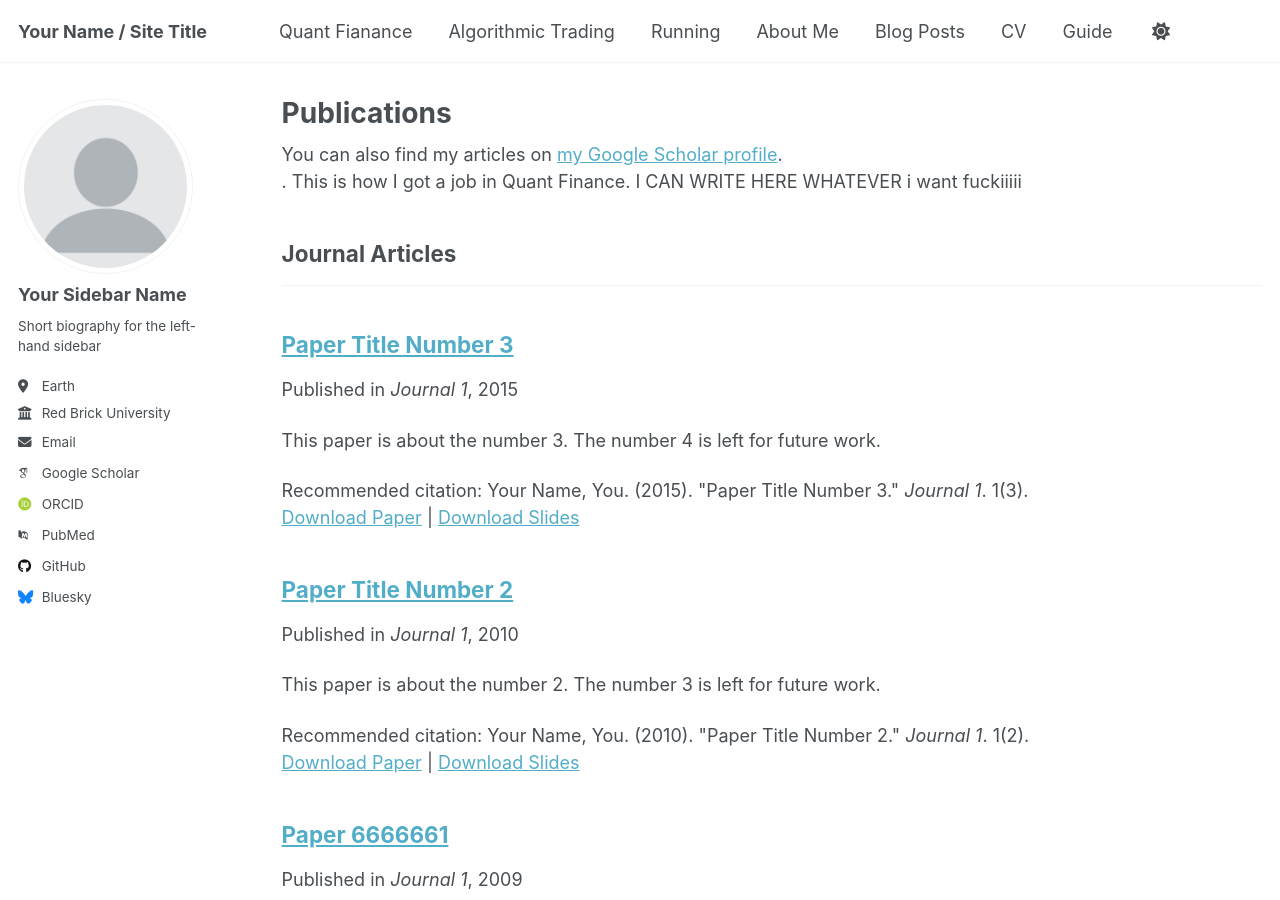
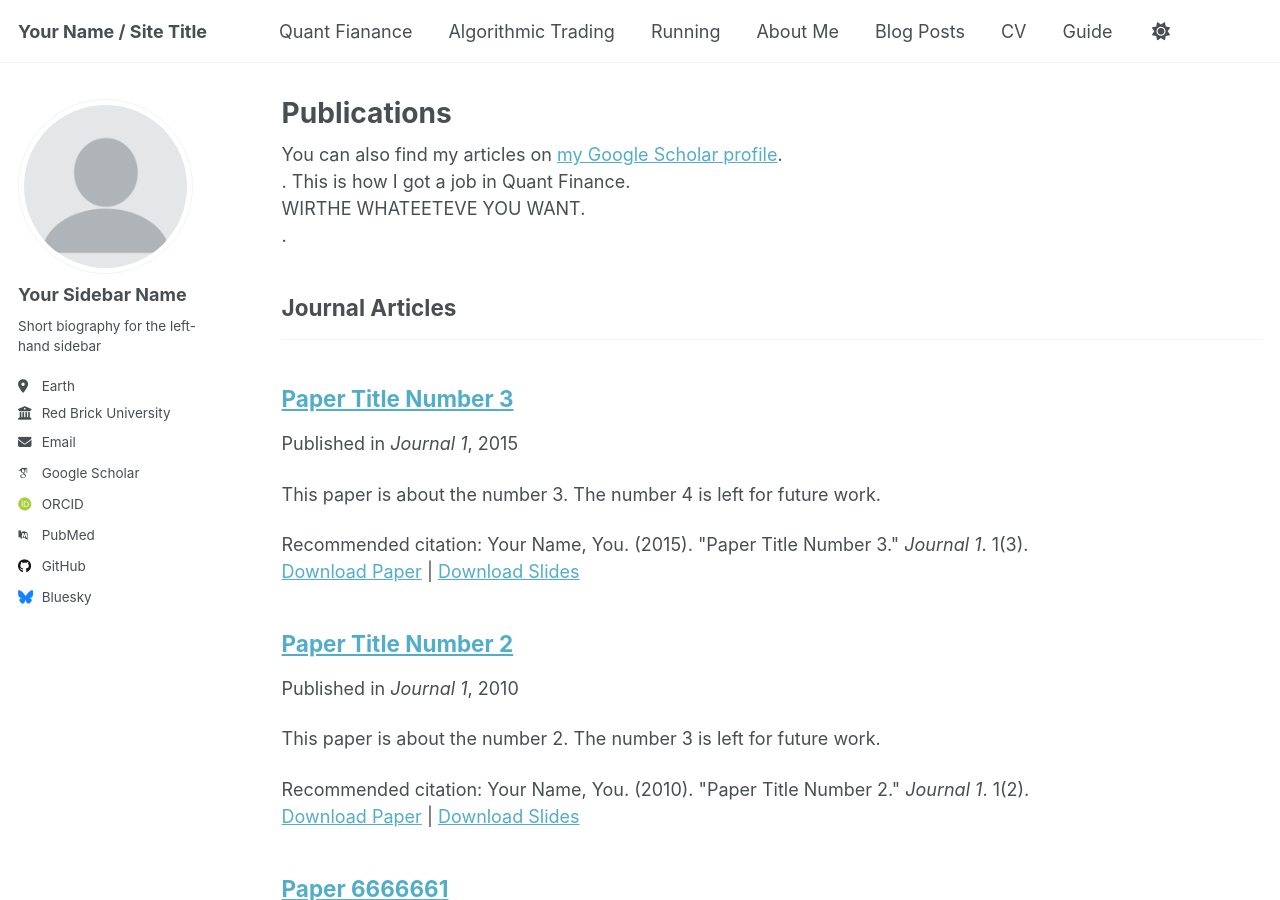
Before and after one commit to dani-gonzalez-muela/Web, a Jekyll site: the page built from _pages/publications.html, in a window 1280 px wide and 900 px high. Built offline with Jekyll 4.4.1, drawn with Linux system fonts in a browser that asks for light colours; some web fonts are replaced.

Commit message:
Update publications.html

```diff
--- a/_pages/publications.html
+++ b/_pages/publications.html
@@ -12,7 +12,7 @@ This is how I got a job in Quant Finance.
 
 
 
-I CAN WRITE HERE WHATEVER i want fuckiiiii
+ <div class="wordwrap">WIRTHE WHATEETEVE YOU WANT.</div>.
 
 {% include base_path %}
 
```
